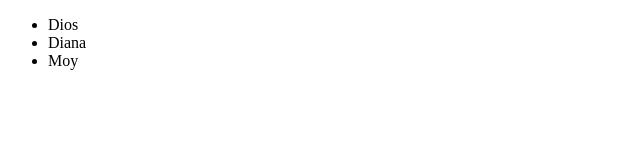
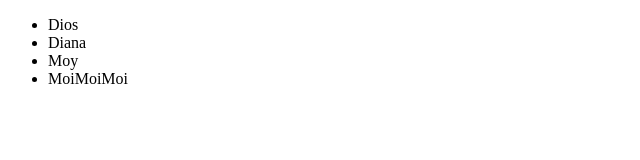
Before and after one commit to moisesmma/prueba2, a plain HTML site: page index.html in a window 1280 px wide. Shown: the full height of the page, 0-640 px from the left. Drawn offline with Linux system fonts and the light colour scheme.

Commit message:
a la palabra moi se agremos moimoi

```diff
--- a/index.html
+++ b/index.html
@@ -11,6 +11,7 @@
         <li>Dios</li>
         <li>Diana</li>
         <li>Moy</li>
+        <li>MoiMoiMoi</li>
     </ul>
 </body>
 </html>
```
